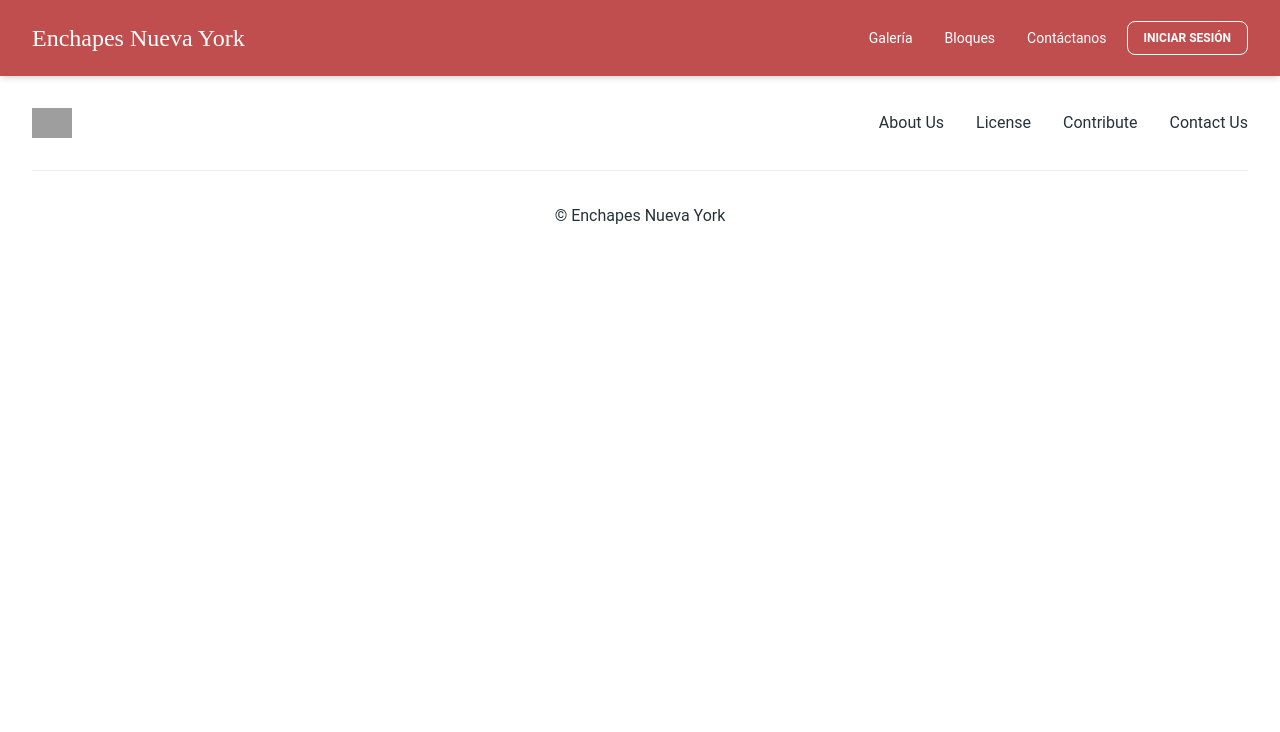
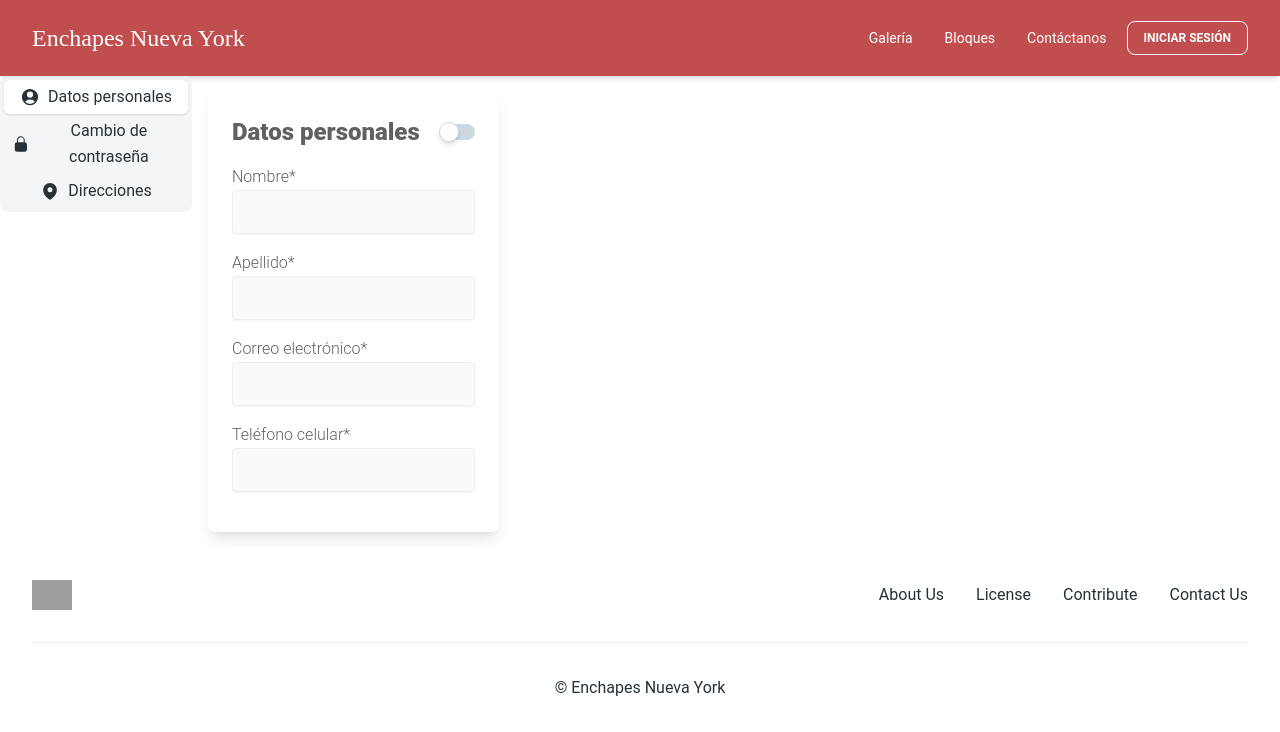
Before and after one commit to DevCabrera/Enchapes-Nueva-York, a React (Vite) app in the folder frontend/: page /account in a window 1280 px wide. Shown: the top 732 px of the page. Built offline with nearby package versions, Linux system fonts and the light colour scheme; no server answers; grey boxes are pictures that could not be loaded.

Commit message:
Account client v0.1
starting profile, with 3 components, for more legilibity

```diff
--- a/frontend/src/App.jsx
+++ b/frontend/src/App.jsx
@@ -11,6 +11,7 @@ import Contact from "./components/specifics/Contact";
 import HomeProducts from "./components/specifics/HomeProducts";
 import Product from "./components/specifics/Product";
 import LoginModal from "./components/specifics/loginModal";
+import Account from "./components/account/Account";
 
 import { AuthProvider, useAuth } from "../Client/Context/AuthProvider";
 import PropTypes from "prop-types";
@@ -63,6 +64,7 @@ function MainContent() {
           }
         />
         <Route path="/product" element={<Product />} />
+        <Route path="/account" element={<Account />} />
       </Routes>
 
       {/* Modal de login */}
--- a/frontend/src/components/account/Account.jsx
+++ b/frontend/src/components/account/Account.jsx
@@ -0,0 +1,64 @@
+import React from "react";
+import {
+  Tabs,
+  TabsHeader,
+  TabsBody,
+  Tab,
+  TabPanel,
+} from "@material-tailwind/react";
+import { UserCircleIcon, LockClosedIcon, MapPinIcon,  } from "@heroicons/react/24/solid";
+import PersonalInfo from "./PersonalInfo";
+import ChangePass from "./ChangePass";
+import AddressClient from "./AddressClient";
+
+const Account = () => {
+  const data = [
+    {
+      label: "Datos personales",
+      value: "personalInfo",
+      icon: UserCircleIcon,
+      component: <PersonalInfo />,
+    },
+    {
+      label: "Cambio de contraseña",
+      value: "changePass",
+      icon: LockClosedIcon,
+      component: <ChangePass />,
+    },
+    {
+      label: "Direcciones",
+      value: "address",
+      icon: MapPinIcon,
+      component: <AddressClient />,
+    },
+  ];
+
+  return (
+    <div className="flex flex-col md:flex-row">
+      <Tabs value="personalInfo" orientation="vertical" className="w-full md:w-auto">
+        {/* Sidebar */}
+        <TabsHeader className="w-48">
+          {data.map(({ label, value, icon }) => (
+            <Tab key={value} value={value} className="place-items-start">
+              <div className="flex items-center gap-2">
+                {React.createElement(icon, { className: "w-5 h-5" })}
+                {label}
+              </div>
+            </Tab>
+          ))}
+        </TabsHeader>
+
+        {/* Contenido */}
+        <TabsBody>
+          {data.map(({ value, component }) => (
+            <TabPanel key={value} value={value} className="py-4">
+              {component}
+            </TabPanel>
+          ))}
+        </TabsBody>
+      </Tabs>
+    </div>
+  );
+};
+
+export default Account;
--- a/frontend/src/components/account/AddressClient.jsx
+++ b/frontend/src/components/account/AddressClient.jsx
@@ -0,0 +1,17 @@
+
+
+const AddressClient = () => {
+  return (
+    <div className="max-w-md mx-auto p-6 bg-white shadow-lg rounded-lg">
+      <h3 className="font-bold">Direcciones</h3>
+      <div className="border p-4">
+        <p><strong>Casa:</strong> Totoralillo 825, Quilicura</p>
+        <button className="text-blue-500 mr-4">Editar</button>
+        <button className="text-red-500">Eliminar</button>
+      </div>
+      <button className="bg-blue-500 text-white px-4 py-2 mt-4">Agregar dirección</button>
+    </div>
+  );
+};
+
+export default AddressClient;
--- a/frontend/src/components/account/ChangePass.jsx
+++ b/frontend/src/components/account/ChangePass.jsx
@@ -0,0 +1,42 @@
+
+
+const ChangePass = () => {
+  return (
+   <div className="max-w-md mx-auto p-6 bg-white shadow-lg rounded-lg">
+         <div className="flex justify-between items-center mb-4">
+           <h3 className="text-2xl font-bold">Contraseña</h3>
+         </div>
+         <form>
+           <div className="mb-4">
+             <label className="block text-gray-700">Contraseña Actual</label>
+             <input
+               type="password"
+               className="w-full px-3 py-2 border rounded shadow-sm"
+               defaultValue=""
+             />
+           </div>
+           <div className="mb-4">
+             <label className="block text-gray-700">Nueva Contraseña</label>
+             <input
+               type="password"
+               className="w-full px-3 py-2 border rounded shadow-sm"
+               defaultValue=""
+             />
+           </div>
+           <div className="mb-4">
+             <label className="block text-gray-700">Nueva Contraseña</label>
+             <input
+               type="password"
+               className="w-full px-3 py-2 border rounded shadow-sm"
+               defaultValue=""
+             />
+           </div>
+           <button type="submit" className="w-full">
+             Guardar
+           </button>
+         </form>
+       </div>
+  );
+};
+
+export default ChangePass;
--- a/frontend/src/components/account/PersonalInfo.jsx
+++ b/frontend/src/components/account/PersonalInfo.jsx
@@ -0,0 +1,99 @@
+import { useState } from "react";
+import { Switch } from "@material-tailwind/react";
+import { updateUser } from "../../../Client/Services/userServices";
+import { useAuth } from "../../../Client/Context/AuthProvider";
+
+const PersonalInfo = () => {
+  const { user, setUser } = useAuth(); // Obtener el usuario del contexto
+  const [isEditable, setIsEditable] = useState(false);
+  const [formData, setFormData] = useState({
+    nombre: user?.nombre || "",
+    apellido: user?.apellido || "",
+    email: user?.email || "",
+    telefono: user?.telefono || "",
+  });
+
+  const handleSwitchChange = () => setIsEditable(!isEditable);
+
+  const handleChange = (e) => {
+    const { name, value } = e.target;
+    setFormData({ ...formData, [name]: value });
+  };
+
+  const handleSubmit = async (e) => {
+    e.preventDefault();
+    try {
+      const updatedUser = await updateUser(formData.email, formData);
+      setUser(updatedUser); // Actualizar el usuario en el contexto
+      alert("Información actualizada exitosamente");
+      setIsEditable(false);
+    } catch (error) {
+      console.error("Error al actualizar usuario:", error);
+      alert("Hubo un problema al actualizar la información");
+    }
+  };
+
+  return (
+    <div className="max-w-md mx-auto p-6 bg-white shadow-lg rounded-lg">
+      <div className="flex justify-between items-center mb-4">
+        <h3 className="text-2xl font-extrabold mr-4">Datos personales</h3>
+        <Switch checked={isEditable} onChange={handleSwitchChange} color="green" />
+      </div>
+      <form onSubmit={handleSubmit}>
+        <div className="mb-4">
+          <label className="block text-gray-700">Nombre*</label>
+          <input
+            type="text"
+            name="nombre"
+            value={formData.nombre}
+            onChange={handleChange}
+            className="w-full px-3 py-2 border rounded shadow-sm"
+            disabled={!isEditable}
+          />
+        </div>
+        <div className="mb-4">
+          <label className="block text-gray-700">Apellido*</label>
+          <input
+            type="text"
+            name="apellido"
+            value={formData.apellido}
+            onChange={handleChange}
+            className="w-full px-3 py-2 border rounded shadow-sm"
+            disabled={!isEditable}
+          />
+        </div>
+        <div className="mb-4">
+          <label className="block text-gray-700">Correo electrónico*</label>
+          <input
+            type="email"
+            name="email"
+            value={formData.email}
+            className="w-full px-3 py-2 border rounded shadow-sm"
+            disabled
+          />
+        </div>
+        <div className="mb-4">
+          <label className="block text-gray-700">Teléfono celular*</label>
+          <input
+            type="text"
+            name="telefono"
+            value={formData.telefono}
+            onChange={handleChange}
+            className="w-full px-3 py-2 border rounded shadow-sm"
+            disabled={!isEditable}
+          />
+        </div>
+        {isEditable && (
+          <button
+            type="submit"
+            className="w-full bg-green-500 text-white py-2 px-4 rounded"
+          >
+            Guardar
+          </button>
+        )}
+      </form>
+    </div>
+  );
+};
+
+export default PersonalInfo;
--- a/frontend/src/components/general/Navbar.jsx
+++ b/frontend/src/components/general/Navbar.jsx
@@ -73,6 +73,7 @@ export default function Navbart({ setOpenModal }) {
           <div className="flex items-center gap-x-1">
             {user ? (
               <>
+                <Link to="/account">
                   <Button
                     variant="outlined"
                     size="sm"
@@ -80,8 +81,22 @@ export default function Navbart({ setOpenModal }) {
                   >
                     Mi Cuenta
                   </Button>
+                </Link>
                 <IconButton onClick={logoutUser} className="text-white">
-                  Cerrar Sesión
+                  <svg
+                    xmlns="http://www.w3.org/2000/svg"
+                    fill="none"
+                    viewBox="0 0 24 24"
+                    strokeWidth={1.5}
+                    stroke="currentColor"
+                    className="size-6"
+                  >
+                    <path
+                      strokeLinecap="round"
+                      strokeLinejoin="round"
+                      d="M15.75 9V5.25A2.25 2.25 0 0 0 13.5 3h-6a2.25 2.25 0 0 0-2.25 2.25v13.5A2.25 2.25 0 0 0 7.5 21h6a2.25 2.25 0 0 0 2.25-2.25V15m3 0 3-3m0 0-3-3m3 3H9"
+                    />
+                  </svg>
                 </IconButton>
               </>
             ) : (
```
Lines whose indentation alone changed are shown as unchanged.
